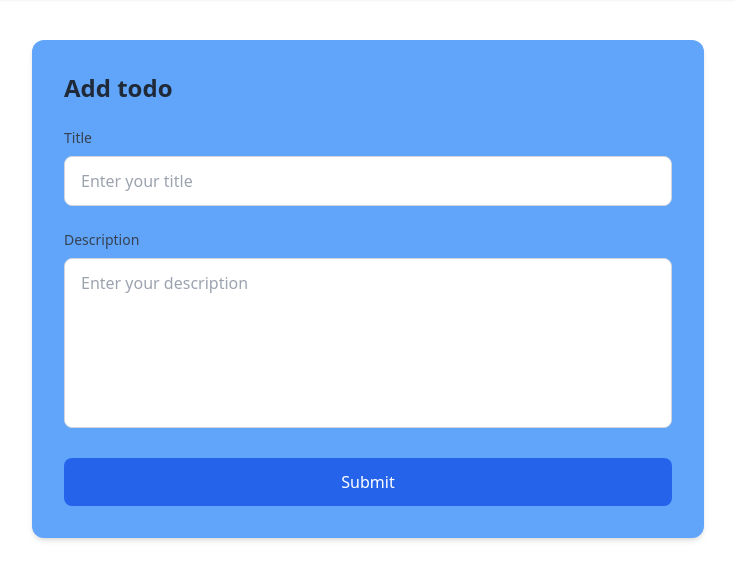
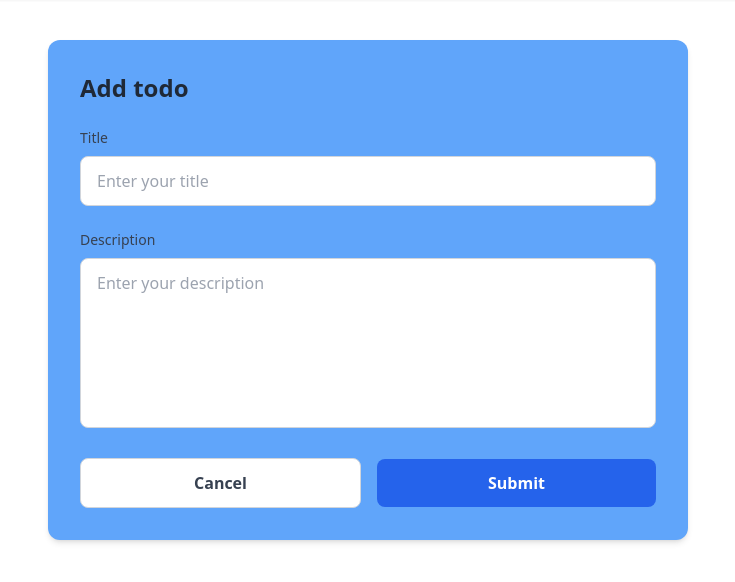
Before and after one commit to priyanshubatham25-collab/Todo-app, a Django app: page /add/ in a window 1280 px wide. Shown: the part 77-659 px from the top of the page, without its empty margins (272-1007 px from the left). Run offline with Django 5.2, Linux system fonts and the light colour scheme; some libraries are stand-ins or nearby versions.

Commit message:
button fix

```diff
--- a/todoapp/templates/add.html
+++ b/todoapp/templates/add.html
@@ -1,14 +1,17 @@
+
 {% extends "base.html" %}
 {% block content %}
 
-    <div class="mx-auto max-w-2xl">
+<div class="mx-auto max-w-2xl px-4">
     <div class="rounded-xl bg-blue-400 p-8 shadow-md">
+
         <h1 class="mb-6 text-2xl font-bold text-gray-800">
             Add todo
         </h1>
 
         <form method="POST" class="space-y-6">
             {% csrf_token %}
+
             <div>
                 <label
                     for="title"
@@ -20,7 +23,7 @@
                 <input
                     type="text"
                     id="title"
-                        value="{{title_text}}"
+                    value="{{ title_text }}"
                     name="title"
                     required
                     class="w-full rounded-lg border border-gray-300 px-4 py-3 text-gray-900 outline-none transition focus:border-blue-500 focus:ring-2 focus:ring-blue-200"
@@ -42,16 +45,30 @@
                     rows="6"
                     class="w-full resize-none rounded-lg border border-gray-300 px-4 py-3 text-gray-900 outline-none transition focus:border-blue-500 focus:ring-2 focus:ring-blue-200"
                     placeholder="Enter your description"
-                    >{{desc_text}}</textarea>
+                >{{ desc_text }}</textarea>
             </div>
 
+            <!-- Cancel and Submit Buttons -->
+            <div class="flex w-full items-center gap-4">
+
+                <a
+                    href="{% url 'todo_list' %}"
+                    class="flex-1 rounded-lg border border-gray-300 bg-white px-6 py-3 text-center font-semibold text-gray-700 transition hover:bg-gray-200"
+                >
+                    Cancel
+                </a>
+
                 <button
-                    class="w-full rounded-lg bg-blue-600 px-5 py-3 font-medium text-white transition hover:bg-blue-700 focus:outline-none focus:ring-2 focus:ring-blue-500 focus:ring-offset-2">
+                    type="submit"
+                    class="flex-1 rounded-lg bg-blue-600 px-6 py-3 font-semibold text-white transition hover:bg-blue-700 focus:outline-none focus:ring-2 focus:ring-blue-500 focus:ring-offset-2"
+                >
                     Submit
                 </button>
+
+            </div>
+
         </form>
     </div>
 </div>
 
-
 {% endblock %}
```
Lines whose indentation alone changed are shown as unchanged.
